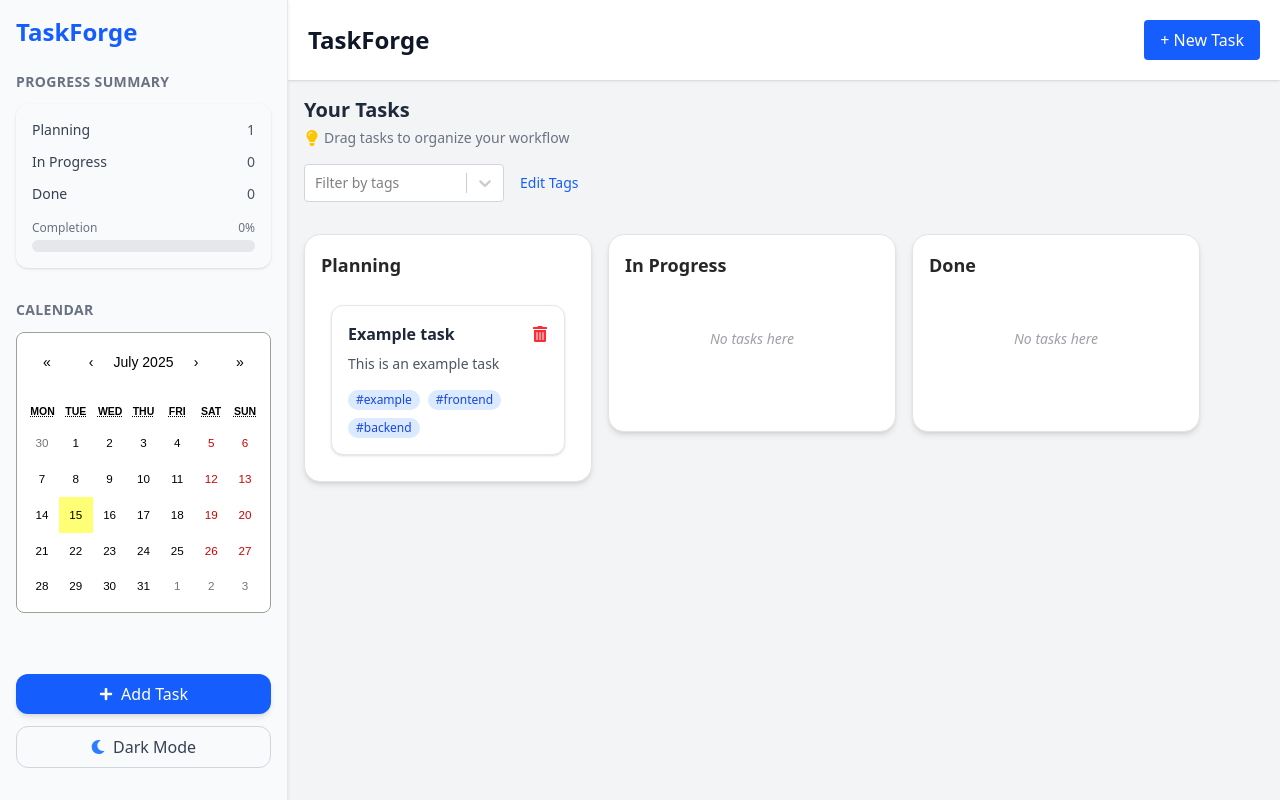
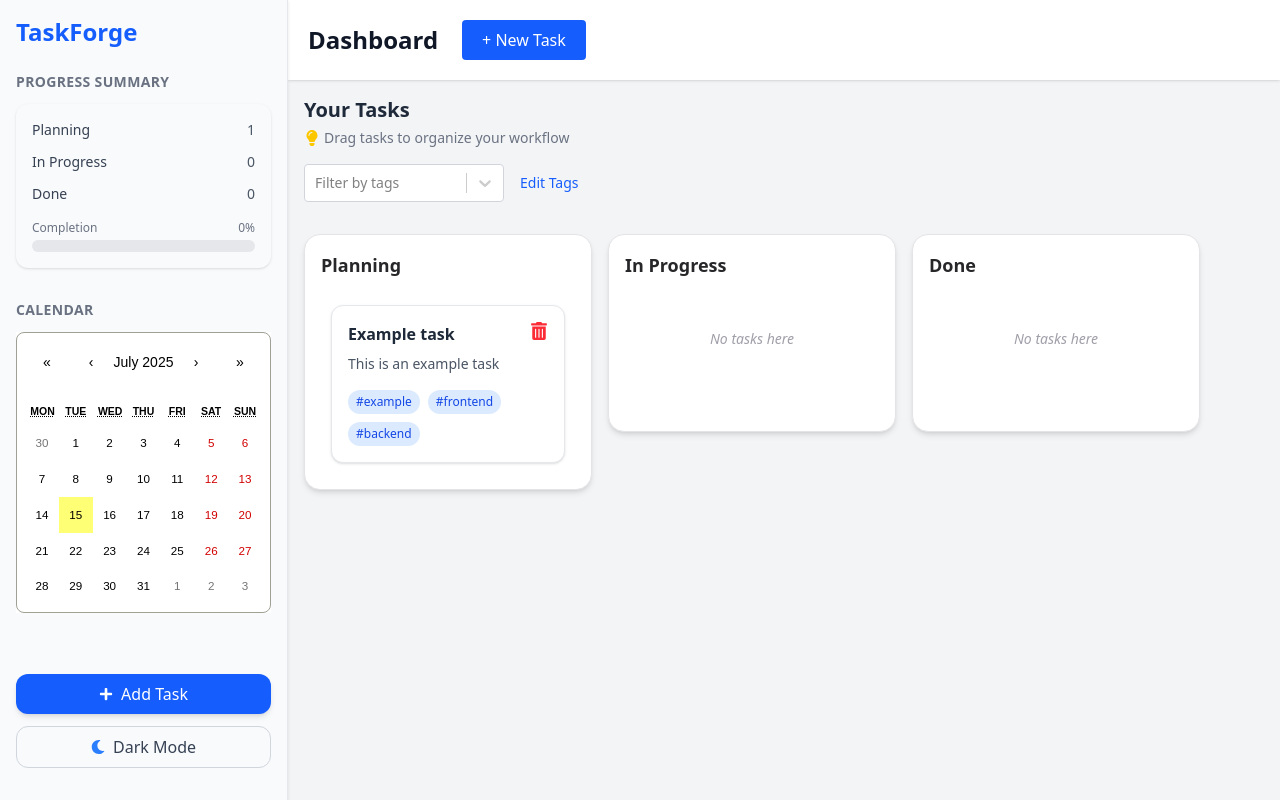
Before and after one commit to otonebieridze/taskforge, a React (Vite) app: page / in a window 1280 px wide. Built offline with nearby package versions, Linux system fonts and the light colour scheme.

Commit message:
style: improve overall UI

```diff
--- a/src/components/board/TaskCard.tsx
+++ b/src/components/board/TaskCard.tsx
@@ -22,19 +22,19 @@ export default function TaskCard({ task }: Props) {
         onClick={() => setIsEditing(true)}
         className="bg-white dark:bg-zinc-900 p-4 rounded-xl shadow-sm hover:shadow-md border border-gray-200 dark:border-zinc-700 transition duration-300 space-y-2 cursor-pointer select-none"
       >
-        <div className="w-full flex items-center justify-between">
-          <h3 className="text-base font-semibold text-gray-800 dark:text-zinc-100">
+        <div className="w-full flex items-start justify-between gap-2">
+          <h3 className="text-base font-semibold text-gray-800 dark:text-zinc-100 break-all">
             {task.title}
           </h3>
           <FaTrashAlt
             onClick={() => deleteTask(task.id)}
-            className="text-red-500 hover:text-red-600"
-            size={16}
+            className="text-red-500 hover:text-red-600 min-w-[18px] min-h-[18px]"
+            size={18}
           />
         </div>
 
         {task.description && (
-          <p className="text-sm text-gray-600 dark:text-zinc-300">
+          <p className="text-sm text-gray-600 dark:text-zinc-300 break-all">
             {task.description}
           </p>
         )}
@@ -50,7 +50,7 @@ export default function TaskCard({ task }: Props) {
             {task.tags.map((tag, index) => (
               <span
                 key={index}
-                className="text-xs font-medium bg-blue-100 dark:bg-blue-900 text-blue-700 dark:text-blue-200 px-2 py-0.5 rounded-full"
+                className="flex text-xs font-medium bg-blue-100 dark:bg-blue-900 text-blue-700 dark:text-blue-200 px-2 py-1 rounded-xl break-all"
               >
                 #{tag}
               </span>
--- a/src/components/layout/Sidebar.tsx
+++ b/src/components/layout/Sidebar.tsx
@@ -30,7 +30,7 @@ export default function Sidebar() {
   });
 
   return (
-    <div className="w-72 h-screen fixed overflow-y-auto bg-slate-50 dark:bg-gray-900 p-4 border-r border-gray-200 dark:border-gray-700 transition-colors duration-300 shadow-sm flex flex-col justify-between">
+    <div className="w-72 h-screen fixed z-50 overflow-y-auto bg-slate-50 dark:bg-gray-900 p-4 border-r border-gray-200 dark:border-gray-700 transition-colors duration-300 shadow-sm flex flex-col justify-between">
       <div>
         <h2 className="text-2xl font-bold mb-6 text-blue-600 dark:text-blue-400">
           TaskForge
@@ -136,14 +136,14 @@ export default function Sidebar() {
       <div className="space-y-3">
         <button
           onClick={() => setIsModalOpen(true)}
-          className="w-full flex items-center justify-center gap-2 px-4 py-2 bg-blue-600 hover:bg-blue-700 text-white font-medium rounded-xl shadow-md cursor-pointer"
+          className="w-full flex items-center justify-center gap-2 px-4 py-2 bg-blue-600 hover:bg-blue-700 text-white font-medium rounded-xl shadow-md cursor-pointer transition-colors duration-300"
         >
           <FaPlus className="text-sm" /> Add Task
         </button>
 
         <button
           onClick={() => setIsDark(!isDark)}
-          className="w-full flex items-center justify-center gap-2 px-4 py-2 mb-4 border border-gray-300 dark:border-gray-600 rounded-xl text-gray-700 dark:text-gray-300 hover:bg-gray-200 dark:hover:bg-gray-700 font-medium cursor-pointer"
+          className="w-full flex items-center justify-center gap-2 px-4 py-2 mb-4 border border-gray-300 dark:border-gray-600 rounded-xl text-gray-700 dark:text-gray-300 hover:bg-gray-200 dark:hover:bg-gray-700 font-medium cursor-pointer transition-colors duration-300"
         >
           {isDark ? (
             <>
--- a/src/components/layout/Topbar.tsx
+++ b/src/components/layout/Topbar.tsx
@@ -6,14 +6,14 @@ export default function Topbar() {
 
   return (
     <>
-      <div className="p-5 bg-white dark:bg-gray-800 transition-colors duration-300 shadow-sm flex justify-between items-center">
+      <div className="p-5 bg-white dark:bg-gray-800 transition-colors duration-300 shadow-sm flex items-center gap-6">
         <h1 className="text-2xl font-semibold text-gray-900 dark:text-gray-100">
-          TaskForge
+          Dashboard
         </h1>
 
         <button
           onClick={() => setIsModalOpen(true)}
-          className="bg-blue-600 hover:bg-blue-700 text-white px-4 py-2 rounded cursor-pointer"
+          className="bg-blue-600 hover:bg-blue-700 text-white px-5 py-2 rounded cursor-pointer transition-colors duration-300"
         >
           + New Task
         </button>
--- a/src/components/modals/EditTagsModal.tsx
+++ b/src/components/modals/EditTagsModal.tsx
@@ -38,8 +38,8 @@ export default function EditTagsModal({ isOpen, onClose }: Props) {
   };
 
   return (
-    <div className="fixed inset-0 z-50 flex items-center justify-center backdrop-blur-sm bg-white/30 dark:bg-black/30">
-      <div className="bg-white dark:bg-gray-900 p-6 rounded-2xl shadow-xl w-full max-w-md border border-gray-200 dark:border-gray-700">
+    <div className="fixed inset-0 z-50 flex items-center justify-center backdrop-blur-sm bg-black/40">
+      <div className="bg-white dark:bg-gray-900 p-6 rounded-2xl shadow-xl w-full max-w-md border border-gray-200 dark:border-gray-700 max-h-[95vh]">
         <h2 className="text-xl font-semibold mb-4 text-gray-800 dark:text-gray-100">
           Edit Tags
         </h2>
@@ -47,14 +47,14 @@ export default function EditTagsModal({ isOpen, onClose }: Props) {
         {tags.length === 0 ? (
           <p className="text-gray-500 dark:text-gray-400 text-sm">No tags to edit.</p>
         ) : (
-          <ul className="space-y-3">
+          <ul className="space-y-3 max-h-[70vh] overflow-y-auto">
             {tags.map((tag, index) => (
               <li
                 key={tag.id}
-                className="flex items-center justify-between border rounded-lg px-3 py-2 border-gray-200 dark:border-gray-700"
+                className="flex items-center justify-between gap-2 border rounded-lg px-3 py-2 border-gray-200 dark:border-gray-700"
               >
                 {editIndex === index ? (
-                  <div className="flex gap-2 items-center w-full">
+                  <div className="flex items-center justify-between gap-2 w-full">
                     <input
                       type="text"
                       className="border rounded px-2 py-1 w-1/2 dark:bg-gray-800 dark:text-white dark:border-gray-600"
@@ -62,6 +62,7 @@ export default function EditTagsModal({ isOpen, onClose }: Props) {
                       onChange={(e) => setEditedValue(e.target.value)}
                       placeholder="Value"
                     />
+                    <div className="flex items-center gap-2">
                     <button
                       className="text-blue-600 font-medium hover:underline dark:text-blue-400"
                       onClick={handleSave}
@@ -74,10 +75,11 @@ export default function EditTagsModal({ isOpen, onClose }: Props) {
                     >
                       Cancel
                     </button>
+                    </div>
                   </div>
                 ) : (
                   <>
-                    <span className="font-medium text-gray-700 dark:text-gray-200">
+                    <span className="font-medium text-gray-700 dark:text-gray-200 break-all">
                       {tag.id}
                     </span>
                     <div className="flex items-center gap-2">
--- a/src/components/modals/EditTaskModal.tsx
+++ b/src/components/modals/EditTaskModal.tsx
@@ -110,7 +110,7 @@ export default function EditTaskModal({ task, onClose }: Props) {
 
   return (
     <div className="fixed inset-0 z-50 flex items-center justify-center backdrop-blur-sm bg-black/40">
-      <div className="bg-white dark:bg-gray-800 p-6 rounded-2xl shadow-xl w-full max-w-md border border-gray-200 dark:border-gray-700 max-h-[95vh] overflow-y-auto">
+      <div className="bg-white dark:bg-gray-900 p-6 rounded-2xl shadow-xl w-full max-w-md border border-gray-200 dark:border-gray-700 max-h-[95vh] overflow-y-auto">
         <form onSubmit={handleSubmit(onSubmit)} className="space-y-2">
           <div>
             <label className="block text-sm font-medium text-gray-700 dark:text-gray-200 mb-1">
```
